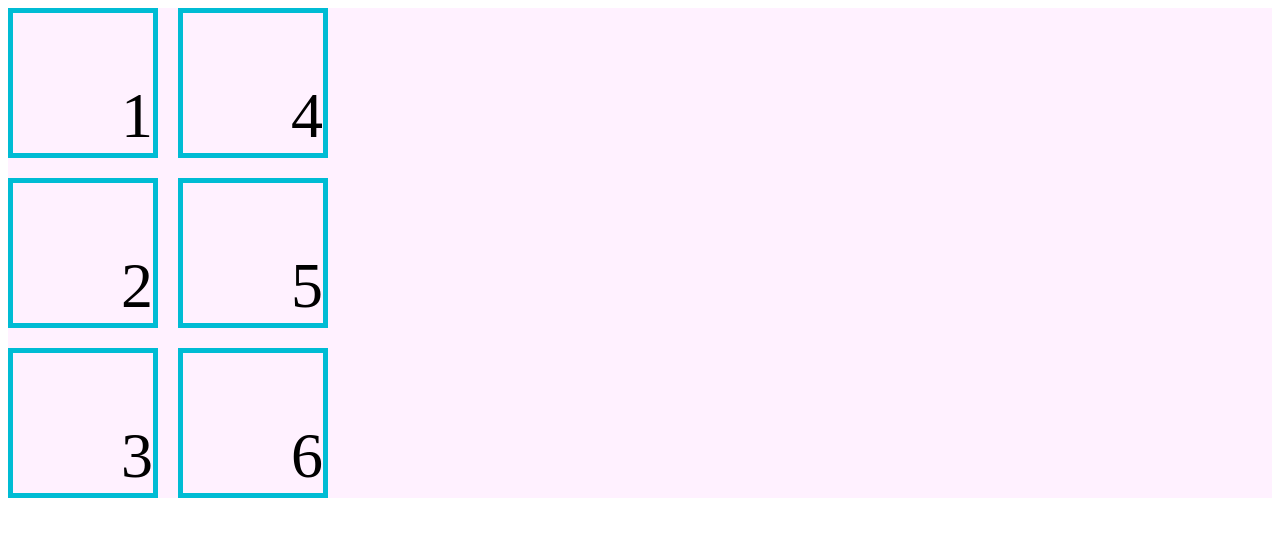
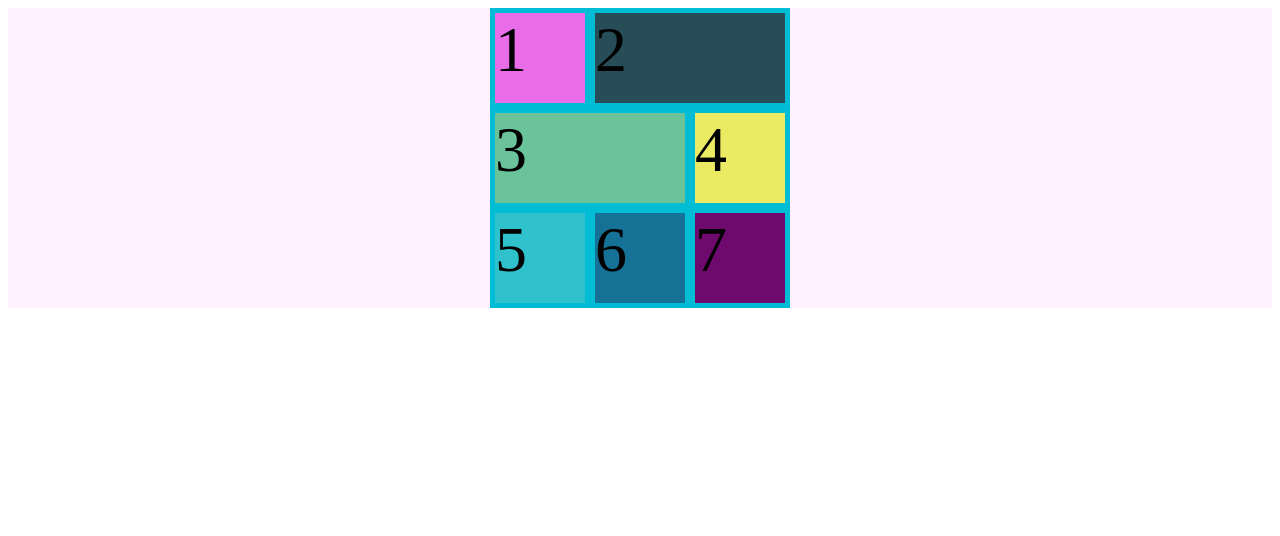
Before and after one commit to jorgearguellles/css-grid, a plain HTML site: page src/index.html in a window 1280 px wide. Drawn offline with Linux system fonts and the light colour scheme.

Commit message:
update/ index.html & style.css

```diff
--- a/src/index.html
+++ b/src/index.html
@@ -9,13 +9,13 @@
 </head>
 <body>
   <div class="contenedor">
-    <div class="item">1</div>
-    <div class="item">2</div>
-    <div class="item">3</div>
-    <div class="item">4</div>
-    <div class="item">5</div>
-    <div class="item">6</div>
+    <div class="item item-1">1</div>
+    <div class="item item-2">2</div>
+    <div class="item item-3">3</div>
+    <div class="item item-4">4</div>
+    <div class="item item-5">5</div>
+    <div class="item item-6">6</div>
+    <div class="item item-7">7</div>
   </div>
-
 </body>
 </html>
--- a/src/style.css
+++ b/src/style.css
@@ -1,4 +1,4 @@
-.contenedor{
+/* .contenedor{
   border: #e1bee7;
   background-color: #fff1ff;
   display: grid;
@@ -14,4 +14,77 @@
   display: flex;
   justify-content: end;
   align-items: flex-end;
+} */
+
+/*
+==================================================
+.contenedor{
+  border: #e1bee7;
+  background-color: #fff1ff;
+  display: grid;
+  grid-template-columns: repeat(2, 150px);
+  grid-template-rows: repeat(2, 150px);
+  gap: 20px;
+  height: 500px;
+  place-content: center;
+  place-items: end;
 }
+
+.item{
+  border: 5px solid #00bcd4;
+  font-size: 4rem;
+} */
+
+
+.contenedor{
+  border: #e1bee7;
+  background-color: #fff1ff;
+  display: grid;
+  grid-template-columns: repeat(3, 100px);
+  grid-template-rows: repeat(3, 100px);
+  place-content: center;
+  grid-template-areas:
+    "one two two"
+    "three three four"
+    "five six seven";
+}
+
+.item{
+  border: 5px solid #00bcd4;
+  font-size: 4rem;
+}
+
+.item-1{
+  background-color: #e96de9;
+  grid-area: one;
+}
+
+.item-2{
+  background-color: #264d58;
+  grid-area: two;
+}
+
+.item-3{
+  background-color: #6bc39a;
+  grid-area: three;
+}
+
+.item-4{
+  background-color: #ebeb63;
+  grid-area: four;
+}
+
+.item-5{
+  background-color: #2fc2cc;
+  grid-area: five;
+}
+
+.item-6{
+  background-color: #157195;
+  grid-area: six;
+}
+
+.item-7{
+  background-color: #6e0a6e;
+  grid-area: seven;
+}
```
